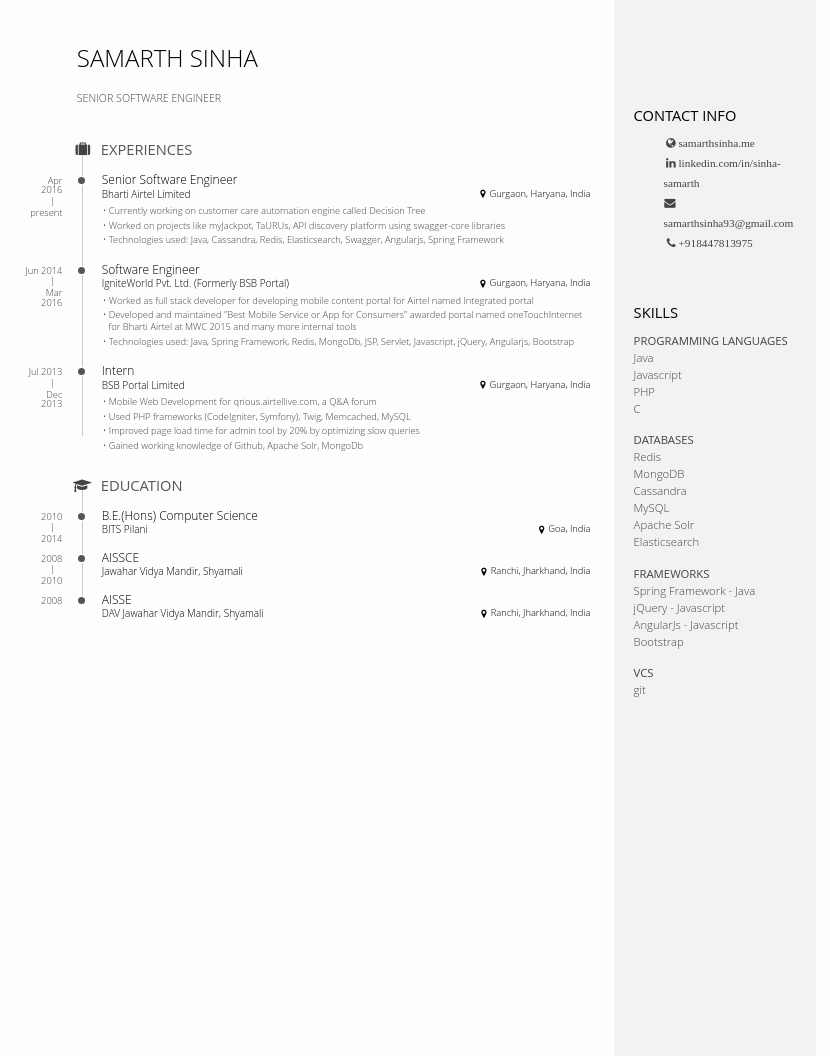
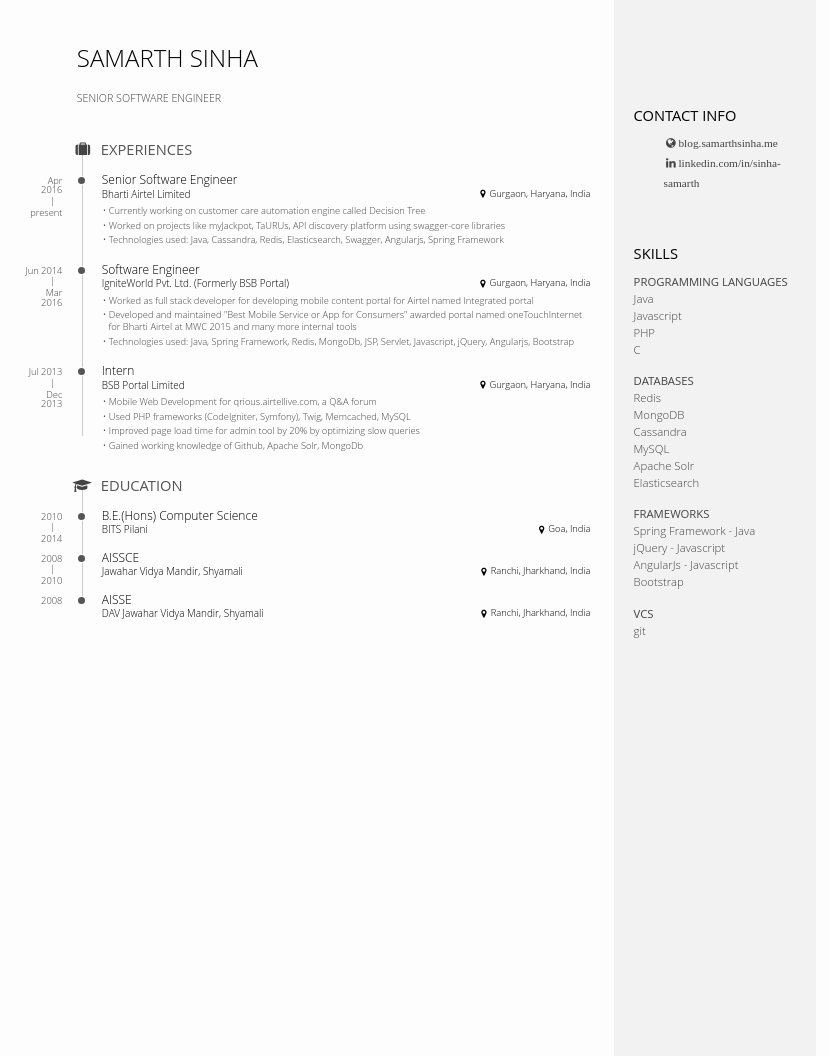
Before and after one commit to samarthsinha/samarthsinha.github.io, a Jekyll site: the page built from resume.md, in a window 1280 px wide. Shown: the whole page, without its empty margins (0-830 px from the left). Built offline with Jekyll 4.4.1, drawn with Linux system fonts in a browser that asks for light colours.

Commit message:
some public info removed

```diff
--- a/_layouts/resume.html
+++ b/_layouts/resume.html
@@ -16,10 +16,10 @@
             Contact Info
         </h1>
         <ul>
-            <li><i class="fa fa-globe"></i> samarthsinha.me</li>
+            <li><i class="fa fa-globe"></i> blog.samarthsinha.me</li>
             <li><i class="fa fa-linkedin"></i> linkedin.com/in/sinha-samarth</li>
-            <li><i class="fa fa-envelope"></i> samarthsinha93@gmail.com</li>
-            <li><i class="fa fa-phone"></i> +918447813975</li>
+            <!--<li><i class="fa fa-envelope"></i> samarthsinha93@gmail.com</li>-->
+            <!--<li><i class="fa fa-phone"></i> +918447813975</li>-->
         </ul>
     </div>
     <div class="side-block" id="skills">
```
